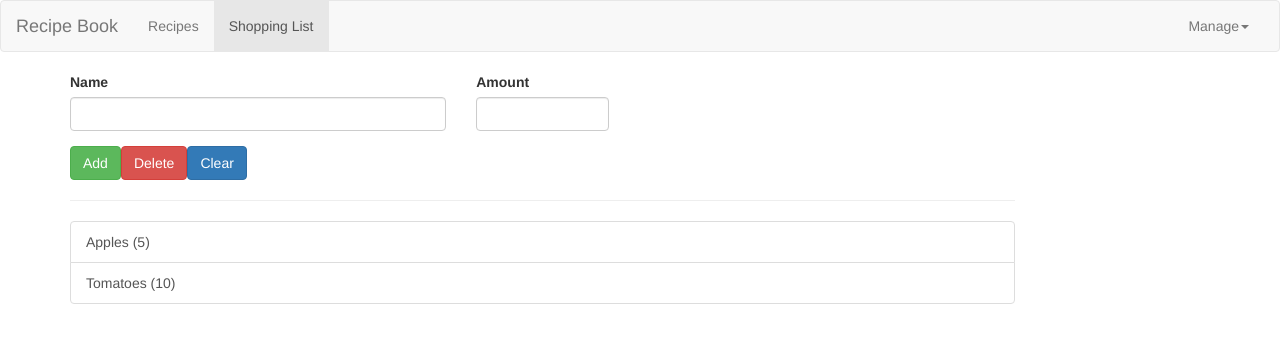
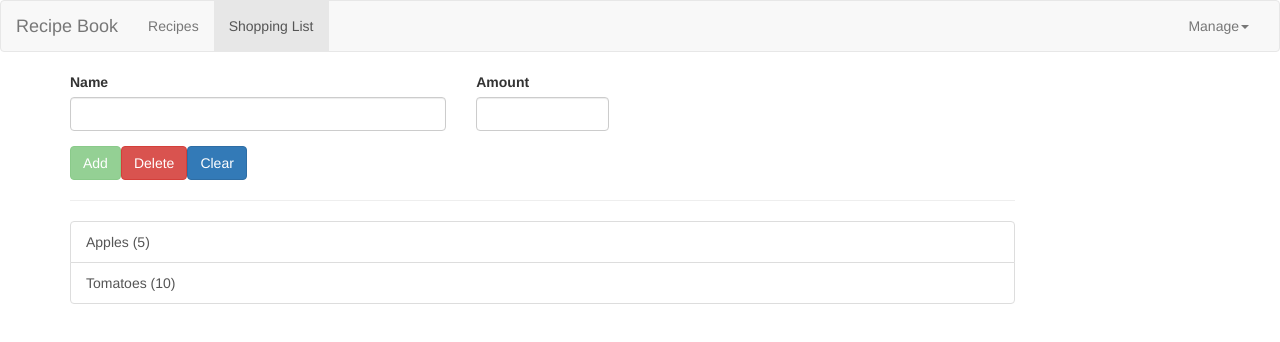
Before and after one commit to Manel-Bousabbat/Recipe-Book-and-Shopping-List-, an Angular app: page /shopping-list in a window 1280 px wide. Shown: the top 342 px of the page. Built offline with nearby package versions, Linux system fonts and the light colour scheme.

Commit message:
Adding Validation to the Form

```diff
--- a/src/app/shopping-list/shopping-edit/shopping-edit.component.html
+++ b/src/app/shopping-list/shopping-edit/shopping-edit.component.html
@@ -9,7 +9,7 @@
                  class="form-control"
                  name="name"
                  ngModel
-          >
+                 required>
         </div>
         <div class="col-sm-2 form-group">
           <label for="amount">Amount</label>
@@ -18,12 +18,14 @@
                  class="form-control"
                  name="amount"
                  ngModel
+                 required
+                 pattern="^[1-9]+[0-9]*$"
           >
         </div>
       </div>
       <div class="row">
         <div class="col-xs-12">
-          <button class="btn btn-success" type="submit" >Add</button>
+          <button class="btn btn-success" type="submit" [disabled]="!f.valid">Add</button>
           <button class="btn btn-danger" type="button">Delete</button>
           <button class="btn btn-primary" type="button">Clear</button>
         </div>
```
